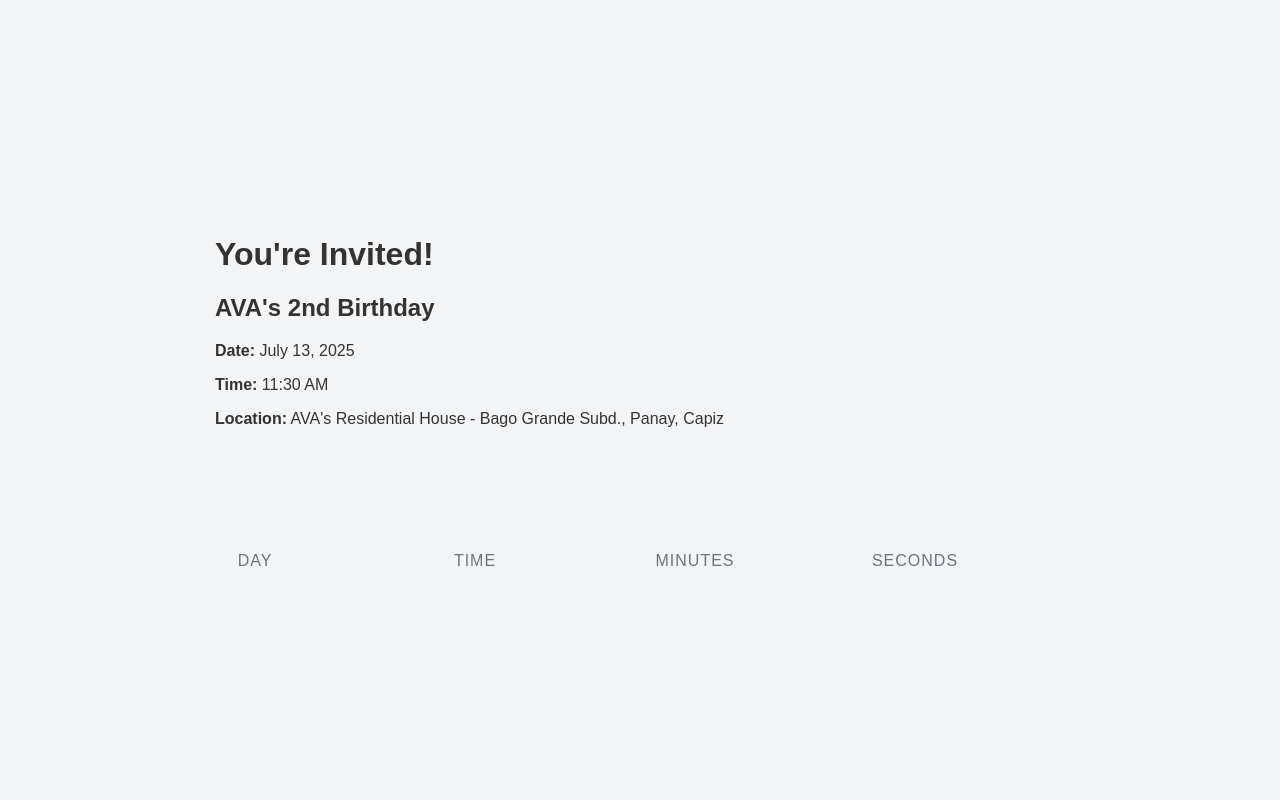
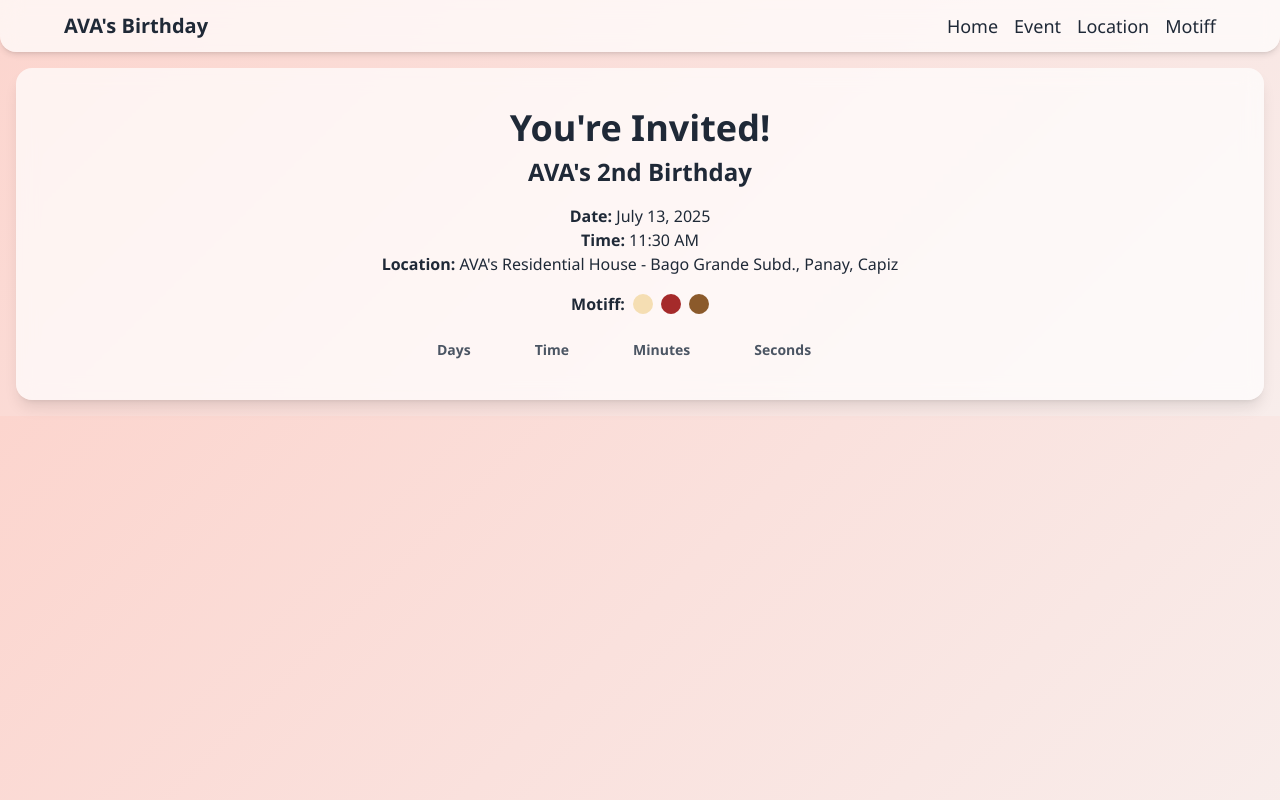
Before and after one commit to Zarvie09/avabirthday.io, a plain HTML site: page index.html in a window 1280 px wide. Drawn offline with nearby package versions, Linux system fonts and the light colour scheme.

Commit message:
Update index.html

```diff
--- a/index.html
+++ b/index.html
@@ -4,85 +4,56 @@
   <meta charset="UTF-8">
   <meta name="viewport" content="width=device-width, initial-scale=1.0">
   <title>AVA's 2nd Birthday Invitation</title>
+  <script src="https://cdn.tailwindcss.com"></script>
   <style>
-    /* Basic Styles */
     body {
-      font-family: 'Arial', sans-serif;
-      background-color: #f3f4f6;
-      color: #333;
-      display: flex;
-      justify-content: center;
-      align-items: center;
-      height: 100vh;
-      margin: 0;
+      background: linear-gradient(135deg, #fcd5ce, #fae1dd, #f8edeb);
+      font-family: 'Segoe UI', Tahoma, Geneva, Verdana, sans-serif;
+    }
+    .bg-glass {
+      background: rgba(255, 255, 255, 0.7);
+      backdrop-filter: blur(10px);
+    }
+    #mobile-menu {
+      transition: transform 0.3s ease-in-out;
+      transform: translateX(-100%);
+    }
+    #mobile-menu.show {
+      transform: translateX(0);
     }
 
-    /* Countdown Container */
-    .countdown {
-      display: flex;
-      justify-content: center;
-      gap: 30px;
-      text-align: center;
-      font-weight: bold;
-      flex-wrap: wrap;
+    /* Flip Clock Styles */
+    .flip-card-group {
+      perspective: 1000px;
     }
-
-    /* Flip Unit */
-    .flip-unit {
+    .flip-inner {
       display: flex;
       flex-direction: column;
       justify-content: center;
       align-items: center;
-      width: 80px;
+      transition: transform 1s ease-in-out;
+      transform-style: preserve-3d;
+      position: relative;
+      height: 100%;
     }
-
-    .flip-card-group {
-      width: 60px;
-      height: 100px;
-      perspective: 1000px;
-    }
-
-    .flip-inner {
-      position: relative;
-      width: 100%;
-      height: 100%;
-      transform-style: preserve-3d;
-      transition: transform 1s ease-in-out;
-    }
-
     .flip-inner span {
       position: absolute;
       width: 100%;
       height: 100%;
       backface-visibility: hidden;
       display: flex;
+      justify-content: center;
       align-items: center;
-      justify-content: center;
-      font-size: 3rem;
+      font-size: 2.5rem;
       font-weight: bold;
+      color: #e11d48;
+      background: #fff;
       border-radius: 12px;
-      background: #fff;
-      color: #e11d48;
       box-shadow: 0 5px 15px rgba(0, 0, 0, 0.1);
     }
-
-    /* Flip the back part */
     .flip-inner span:last-child {
       transform: rotateX(180deg);
     }
-
-    /* Labels for Days, Hours, Minutes, Seconds */
-    .flip-unit p {
-      margin-top: 8px;
-      font-size: 1rem;
-      color: #333;
-      font-weight: 500;
-      text-transform: uppercase;
-      letter-spacing: 1px;
-      color: #6b7280;
-    }
-
-    /* Additional Animation: Flip Effect */
     @keyframes flip {
       0% {
         transform: rotateX(0deg);
@@ -94,91 +65,115 @@
         transform: rotateX(180deg);
       }
     }
-
-    /* Flip Inner Styling */
-    .flip-inner span {
-      transform-origin: center center;
-      transition: transform 1s ease-in-out;
-    }
-
-    /* Mobile Adjustments */
-    @media (max-width: 640px) {
-      .countdown {
-        flex-direction: row;
-        justify-content: space-around;
-      }
-
-      .flip-card-group {
-        width: 45px;
-        height: 75px;
-      }
-
-      .flip-inner span {
-        font-size: 2.5rem;
-        line-height: 75px;
-        height: 75px;
-      }
-
-      .flip-unit {
-        width: 60px;
-      }
-    }
   </style>
 </head>
 <body class="text-gray-800">
-  <!-- Countdown Timer -->
-  <header class="text-center py-10 px-4">
+  <!-- Navigation -->
+  <nav class="bg-glass px-4 py-3 shadow-md rounded-b-2xl relative z-10">
+    <div class="flex items-center justify-between max-w-6xl mx-auto">
+      <div class="text-xl font-bold">AVA's Birthday</div>
+      <div class="md:hidden">
+        <button id="burger" class="focus:outline-none">
+          <svg class="w-6 h-6" fill="none" stroke="currentColor" stroke-width="2" viewBox="0 0 24 24" xmlns="http://www.w3.org/2000/svg">
+            <path stroke-linecap="round" stroke-linejoin="round" d="M4 6h16M4 12h16M4 18h16"></path>
+          </svg>
+        </button>
+      </div>
+      <div id="menu" class="hidden md:flex space-x-4 text-lg">
+        <a href="#home" class="hover:text-pink-700">Home</a>
+        <a href="#event" class="hover:text-pink-700">Event</a>
+        <a href="#location" class="hover:text-pink-700">Location</a>
+        <a href="#motiff" class="hover:text-pink-700">Motiff</a>
+      </div>
+    </div>
+    <div id="mobile-menu" class="absolute top-full left-0 w-full md:hidden bg-glass py-4 hidden flex-col space-y-2 text-center rounded-b-2xl">
+      <a href="#home" class="block hover:text-pink-700">Home</a>
+      <a href="#event" class="block hover:text-pink-700">Event</a>
+      <a href="#location" class="block hover:text-pink-700">Location</a>
+      <a href="#motiff" class="block hover:text-pink-700">Motiff</a>
+    </div>
+  </nav>
+
+  <script>
+    const burger = document.getElementById('burger');
+    const mobileMenu = document.getElementById('mobile-menu');
+    burger.addEventListener('click', () => {
+      if (mobileMenu.classList.contains('hidden')) {
+        mobileMenu.classList.remove('hidden');
+        mobileMenu.classList.add('show');
+      } else {
+        mobileMenu.classList.remove('show');
+        setTimeout(() => mobileMenu.classList.add('hidden'), 300);
+      }
+    });
+  </script>
+
+  <!-- Countdown Timer Section -->
+  <header id="home" class="text-center py-10 px-4 bg-glass rounded-2xl m-4 shadow-lg">
     <h1 class="text-4xl font-bold mb-2">You're Invited!</h1>
     <h2 class="text-2xl font-semibold">AVA's 2nd Birthday</h2>
     <p class="mt-4"><strong>Date:</strong> July 13, 2025</p>
     <p><strong>Time:</strong> 11:30 AM</p>
     <p><strong>Location:</strong> AVA's Residential House - Bago Grande Subd., Panay, Capiz</p>
 
-    <div class="countdown" id="countdown">
-      <!-- 8 digit boxes for Days, Hours, Minutes, Seconds -->
-      <div class="flip-unit">
+    <div class="flex justify-center mt-4">
+      <p id="motiff" class="flex items-center gap-2">
+        <strong>Motiff:</strong>
+        <span class="w-5 h-5 rounded-full" style="background-color: #f5deb3;" title="Light Brown"></span>
+        <span class="w-5 h-5 rounded-full" style="background-color: #a52a2a;" title="Brown"></span>
+        <span class="w-5 h-5 rounded-full" style="background-color: #8b5a2b;" title="Wooden Brown"></span>
+      </p>
+    </div>
+
+    <div id="countdown" class="mt-4 text-lg font-semibold flex justify-center gap-8 flex-wrap">
+      <!-- Countdown Cards -->
+      <div class="text-center flip-unit">
         <div class="flip-card-group" id="d1">
           <div class="flip-inner"><span>0</span></div>
         </div>
-        <p>Day</p>
+        <p class="mt-2 text-sm text-gray-600">Days</p>
       </div>
-      <div class="flip-unit">
+
+      <div class="text-center flip-unit">
         <div class="flip-card-group" id="d2">
           <div class="flip-inner"><span>0</span></div>
         </div>
       </div>
 
-      <div class="flip-unit">
+      <div class="text-center flip-unit">
         <div class="flip-card-group" id="h1">
           <div class="flip-inner"><span>0</span></div>
         </div>
-        <p>Time</p>
+        <p class="mt-2 text-sm text-gray-600">Time</p>
       </div>
-      <div class="flip-unit">
+
+      <div class="text-center flip-unit">
         <div class="flip-card-group" id="h2">
           <div class="flip-inner"><span>0</span></div>
         </div>
       </div>
 
-      <div class="flip-unit">
+      <div class="text-center flip-unit">
         <div class="flip-card-group" id="m1">
           <div class="flip-inner"><span>0</span></div>
         </div>
-        <p>Minutes</p>
+        <p class="mt-2 text-sm text-gray-600">Minutes</p>
       </div>
-      <div class="flip-unit">
+
+      <div class="text-center flip-unit">
         <div class="flip-card-group" id="m2">
           <div class="flip-inner"><span>0</span></div>
         </div>
       </div>
 
-      <div class="flip-unit">
+      <div class="text-center flip-unit">
         <div class="flip-card-group" id="s1">
           <div class="flip-inner"><span>0</span></div>
         </div>
-        <p>Seconds</p>
+        <p class="mt-2 text-sm text-gray-600">Seconds</p>
       </div>
-      <div class="flip-unit">
+
+      <div class="text-center flip-unit">
         <div class="flip-card-group" id="s2">
           <div class="flip-inner"><span>0</span></div>
         </div>
@@ -218,32 +213,17 @@
         updateUnit('m2', minutes[1]);
         updateUnit('s1', seconds[0]);
         updateUnit('s2', seconds[1]);
-      };
-
-      function updateUnit(id, value) {
-        const group = document.getElementById(id);
-        const inner = group.querySelector(".flip-inner");
-
-        if (inner.querySelector("span").textContent !== value) {
-          const newSpan = document.createElement("span");
-          newSpan.textContent = value;
-          inner.appendChild(newSpan);
-
-          const unitHeight = group.clientHeight;
-          inner.style.transform = `translateY(-${unitHeight}px)`;
-
-          setTimeout(() => {
-            inner.innerHTML = `<span>${value}</span>`;
-            inner.style.transform = `translateY(0)`;
-          }, 1000); // Slow down the flip effect
-        }
       }
 
-      updateTimer();
+      const updateUnit = (id, value) => {
+        const element = document.querySelector(`#${id} .flip-inner span`);
+        element.textContent = value;
+      }
+
       const timer = setInterval(updateTimer, 1000);
     }
 
-    window.onload = countdownTimer;
+    countdownTimer();
   </script>
 </body>
 </html>
```
